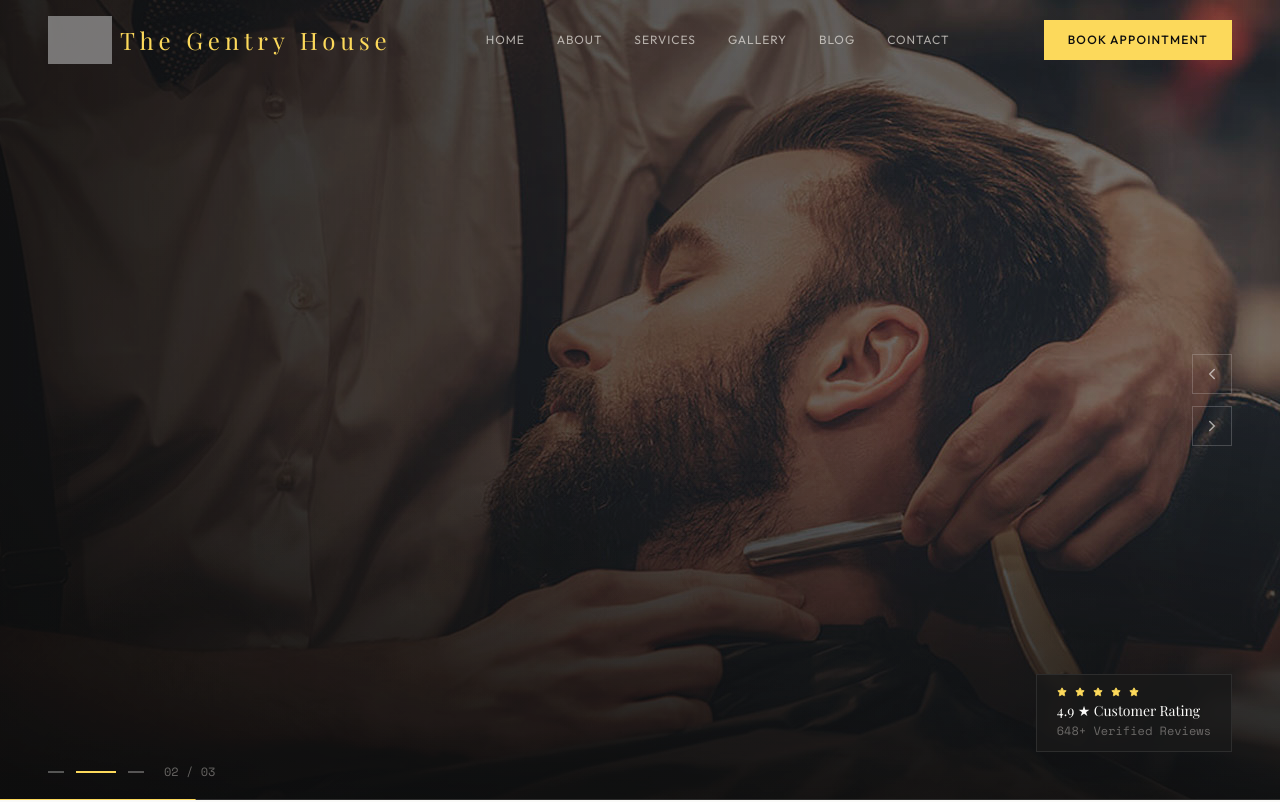
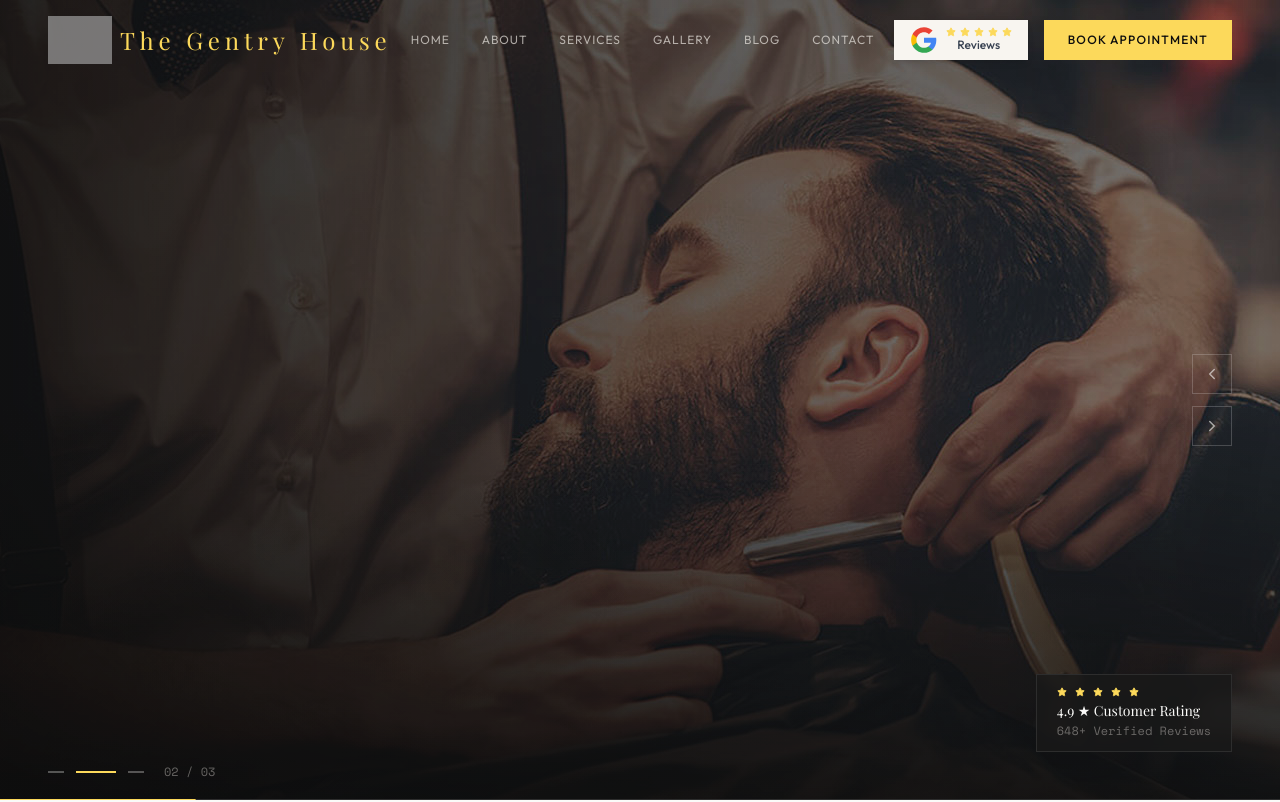
Before and after one commit to hammadqureshi31/tgh-website, a Next.js app: page / in a window 1280 px wide. Shown: the top 802 px of the page. Built offline with nearby package versions, Linux system fonts and the light colour scheme; grey boxes are pictures that could not be loaded.

Commit message:
Update Header and Testimonials components with new review links and testimonials

```diff
--- a/src/components/Header.tsx
+++ b/src/components/Header.tsx
@@ -2,8 +2,9 @@
 
 import { useState, useEffect } from "react";
 import { motion, AnimatePresence } from "framer-motion";
-import { Menu, X } from "lucide-react";
+import { Menu, Star, X } from "lucide-react";
 import { cn, openBooksyWidget } from "@/lib/utils";
+import Image from "next/image";
 
 const navLinks = [
   { label: "Home", href: "#home" },
@@ -17,6 +18,7 @@ const navLinks = [
 export default function Header() {
   const [scrolled, setScrolled] = useState(false);
   const [menuOpen, setMenuOpen] = useState(false);
+  const [showReviewTooltip, setShowReviewTooltip] = useState(false);
 
   useEffect(() => {
     const handleScroll = () => setScrolled(window.scrollY > 60);
@@ -103,6 +105,74 @@ export default function Header() {
 
             {/* CTA + Mobile Toggle */}
             <div className="flex items-center gap-4">
+              <div className="relative hidden sm:block">
+                <a
+                  href="https://g.page/r/CcacO9CgMp4ZEAE/review"
+                  target="_blank"
+                  rel="noopener noreferrer"
+                  onMouseEnter={() => setShowReviewTooltip(true)}
+                  onMouseLeave={() => setShowReviewTooltip(false)}
+                  className="inline-flex items-center gap-2 px-4 py-1.5 bg-[#F8F5F0] shadow-md hover:shadow-lg transition-all duration-300 group"
+                  aria-label="Leave a review on Google"
+                >
+                  {/* Google G Icon */}
+                  <svg
+                    className="w-7 h-7"
+                    viewBox="0 0 24 24"
+                    fill="none"
+                    xmlns="http://www.w3.org/2000/svg"
+                  >
+                    <path
+                      d="M22.56 12.25c0-.78-.07-1.53-.2-2.25H12v4.26h5.92c-.26 1.37-1.04 2.53-2.21 3.31v2.77h3.57c2.08-1.92 3.28-4.74 3.28-8.09z"
+                      fill="#4285F4"
+                    />
+                    <path
+                      d="M12 23c2.97 0 5.46-.98 7.28-2.66l-3.57-2.77c-.98.66-2.23 1.06-3.71 1.06-2.86 0-5.29-1.93-6.16-4.53H2.18v2.84C3.99 20.53 7.7 23 12 23z"
+                      fill="#34A853"
+                    />
+                    <path
+                      d="M5.84 14.09c-.22-.66-.35-1.36-.35-2.09s.13-1.43.35-2.09V7.07H2.18C1.43 8.55 1 10.22 1 12s.43 3.45 1.18 4.93l2.85-2.22.81-.62z"
+                      fill="#FBBC05"
+                    />
+                    <path
+                      d="M12 5.38c1.62 0 3.06.56 4.21 1.64l3.15-3.15C17.45 2.09 14.97 1 12 1 7.7 1 3.99 3.47 2.18 7.07l3.66 2.84c.87-2.6 3.3-4.53 6.16-4.53z"
+                      fill="#EA4335"
+                    />
+                  </svg>
+                  <div className="flex flex-col items-center">
+                    {/* Stars */}
+                    <div className="flex justify-center gap-1">
+                      {[1, 2, 3, 4, 5].map((_, i) => (
+                        <Star
+                          key={i}
+                          size={10}
+                          className="fill-luxury-amber text-luxury-amber"
+                        />
+                      ))}
+                    </div>
+                    <span className="text-xs font-medium text-gray-700">
+                      Reviews
+                    </span>
+                  </div>
+                </a>
+
+                {/* Tooltip */}
+                <AnimatePresence>
+                  {showReviewTooltip && (
+                    <motion.div
+                      initial={{ opacity: 0, y: -10 }}
+                      animate={{ opacity: 1, y: 0 }}
+                      exit={{ opacity: 0, y: -10 }}
+                      transition={{ duration: 0.2 }}
+                      className="absolute -bottom-12 right-5  transform -translate-x-1/2 mb-2 px-3 py-2 bg-luxury-midnight text-luxury-amber text-xs font-medium rounded whitespace-nowrap pointer-events-none z-50"
+                    >
+                      Leave Review
+                      <div className="absolute bottom-full right-10  transform -translate-x-1/2 border-4 border-transparent border-t-luxury-midnight" />
+                    </motion.div>
+                  )}
+                </AnimatePresence>
+              </div>
+
               <button
                 onClick={openBooksyWidget}
                 className="hidden sm:inline-flex items-center gap-2 px-6 py-2.5 bg-luxury-amber text-luxury-midnight font-outfit font-medium text-sm tracking-wide uppercase hover:bg-luxury-whiskey transition-all duration-300 hover:scale-105"
@@ -148,7 +218,7 @@ export default function Header() {
                 duration: 0.4,
                 ease: [0.25, 0.46, 0.45, 0.94],
               }}
-              className="fixed top-0 right-0 bottom-0 z-50 w-72 bg-luxury-charcoal border-l border-luxury-graphite flex flex-col"
+              className="fixed top-0 right-0 overflow-y-scroll bottom-0 z-50 w-72 bg-luxury-charcoal border-l border-luxury-graphite flex flex-col"
               aria-label="Mobile navigation"
             >
               {/* Header */}
@@ -186,7 +256,56 @@ export default function Header() {
               </div>
 
               {/* Mobile CTA */}
-              <div className="px-8 pb-10">
+              <div className="px-8 pb-10 flex flex-col gap-3">
+                <a
+                  href="https://g.page/r/CcacO9CgMp4ZEAE/review"
+                  target="_blank"
+                  rel="noopener noreferrer"
+                  onMouseEnter={() => setShowReviewTooltip(true)}
+                  onMouseLeave={() => setShowReviewTooltip(false)}
+                  className="mx-auto inline-flex w-fit items-center gap-2 px-4 py-1.5 bg-[#F8F5F0] shadow-md hover:shadow-lg transition-all duration-300 group"
+                  aria-label="Leave a review on Google"
+                >
+                  {/* Google G Icon */}
+                  <svg
+                    className="w-7 h-7"
+                    viewBox="0 0 24 24"
+                    fill="none"
+                    xmlns="http://www.w3.org/2000/svg"
+                  >
+                    <path
+                      d="M22.56 12.25c0-.78-.07-1.53-.2-2.25H12v4.26h5.92c-.26 1.37-1.04 2.53-2.21 3.31v2.77h3.57c2.08-1.92 3.28-4.74 3.28-8.09z"
+                      fill="#4285F4"
+                    />
+                    <path
+                      d="M12 23c2.97 0 5.46-.98 7.28-2.66l-3.57-2.77c-.98.66-2.23 1.06-3.71 1.06-2.86 0-5.29-1.93-6.16-4.53H2.18v2.84C3.99 20.53 7.7 23 12 23z"
+                      fill="#34A853"
+                    />
+                    <path
+                      d="M5.84 14.09c-.22-.66-.35-1.36-.35-2.09s.13-1.43.35-2.09V7.07H2.18C1.43 8.55 1 10.22 1 12s.43 3.45 1.18 4.93l2.85-2.22.81-.62z"
+                      fill="#FBBC05"
+                    />
+                    <path
+                      d="M12 5.38c1.62 0 3.06.56 4.21 1.64l3.15-3.15C17.45 2.09 14.97 1 12 1 7.7 1 3.99 3.47 2.18 7.07l3.66 2.84c.87-2.6 3.3-4.53 6.16-4.53z"
+                      fill="#EA4335"
+                    />
+                  </svg>
+                  <div className="flex flex-col items-center">
+                    {/* Stars */}
+                    <div className="flex justify-center gap-1">
+                      {[1, 2, 3, 4, 5].map((_, i) => (
+                        <Star
+                          key={i}
+                          size={10}
+                          className="fill-luxury-amber text-luxury-amber"
+                        />
+                      ))}
+                    </div>
+                    <span className="text-xs font-medium text-gray-700">
+                      Reviews
+                    </span>
+                  </div>
+                </a>
                 <button
                   onClick={() => {
                     setMenuOpen(false);
--- a/src/components/sections/Testimonials.tsx
+++ b/src/components/sections/Testimonials.tsx
@@ -9,24 +9,24 @@ const testimonials = [
   {
     id: 1,
     quote:
-      'TGH completely redefined what a grooming experience means to me. The precision, the atmosphere, the attention to every detail — it\'s unlike anything I\'ve ever experienced at a traditional barbershop.',
-    name: 'James Thornton',
+      'Wally has been my Professional Barber for sometime now, and always makes me look Sharp!  A relaxing atmosphere with always good conversations (as long as I\'m awake)  You will not be disappointed with the outcome of your experiences and over again. 5 stars 🌟 All day! …',
+    name: 'Vinny Aguilera',
     title: 'Creative Director',
     rating: 5,
   },
   {
     id: 2,
     quote:
-      'I\'ve been to barbershops in London, New York, and Milan. The Gentlemen\'s House stands among the finest. Every visit feels like a ritual. My confidence walks in before I do.',
-    name: 'Marcus Williams',
+      'I had a great experience here! Wael does an excellent job with men&apos;s haircuts and beard shape-ups. He really takes his time and pays close attention to every detail, making sure everything looks just right. You can tell he cares about his work and his clients. Highly recommend if you&apos;re looking for someone who delivers a consistently sharp, clean look!',
+    name: 'Scott Wood',
     title: 'Investment Banker',
     rating: 5,
   },
   {
     id: 3,
     quote:
-      'The Executive Package changed how I prepare for boardroom meetings. When you look exceptional, you think exceptionally. TGH understands the psychology of grooming at the highest level.',
-    name: 'Daniel Ashford',
+      'This is one of not the best barber I&apos;ve been too always has time to squeeze me in if I ever need a haircut before I go out yall give this dude a shot u won&apos;t ever go to anyone els ever',
+    name: 'Vexifyz FN',
     title: 'Managing Director',
     rating: 5,
   },
```
